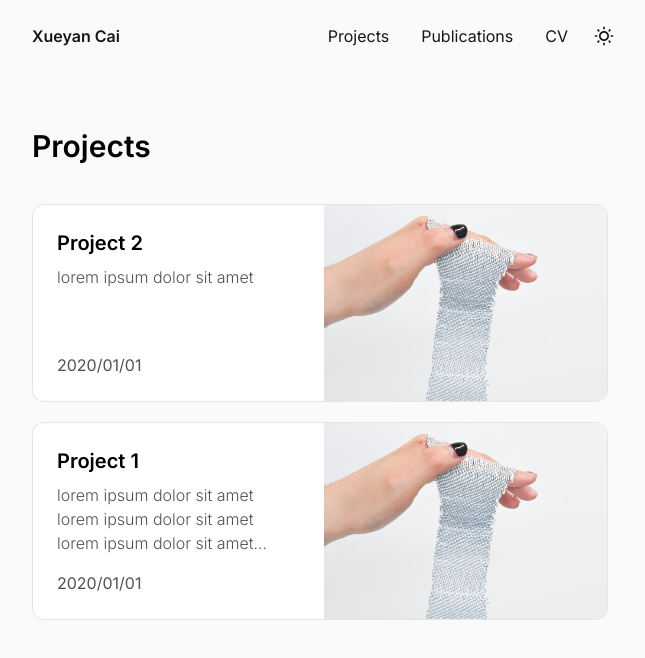
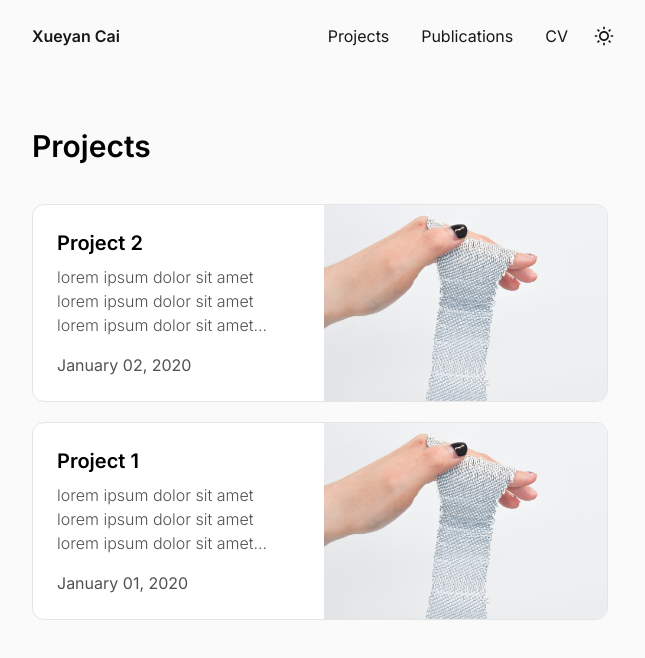
Before and after one commit to anxndsgn/academic-homepage-template, a Next.js app: page /projects in a window 1280 px wide. Shown: the top 658 px of the page, without its empty margins (320-965 px from the left). Built offline with nearby package versions, Linux system fonts and the light colour scheme.

Commit message:
chore: Update file paths and dependencies, and refactor components in Projects and Home components

```diff
--- a/package.json
+++ b/package.json
@@ -21,7 +21,7 @@
     "bibtex-parse-js": "^0.0.24",
     "class-variance-authority": "^0.7.0",
     "clsx": "^2.1.1",
-    "framer-motion": "^11.2.10",
+    "date-fns": "^3.6.0",
     "gray-matter": "^4.0.3",
     "lucide-react": "^0.390.0",
     "next": "14.2.3",
--- a/src/app/projects/[id]/page.js
+++ /dev/null
@@ -1,63 +0,0 @@
-import React from "react";
-import { fs, promises } from "fs";
-import path from "path";
-import matter from "gray-matter";
-import { MDXRemote } from "next-mdx-remote/rsc";
-import { useMDXComponents } from "@/mdx-components";
-import { Button } from "@/components/ui/button";
-import Link from "next/link";
-import { RiArrowLeftSLine } from "@remixicon/react";
-
-async function getMdxFilesList(filePath) {
-  const fullPath = path.join(process.cwd(), filePath);
-  const files = await promises.readdir(fullPath);
-  const mdxFilesList = await Promise.all(
-    files
-      .filter((file) => path.extname(file) === ".mdx")
-      .map(async (file) => {
-        const filePath = path.join(fullPath, file);
-        const fileContents = await promises.readFile(filePath, "utf8");
-        const { data } = matter(fileContents);
-        return {
-          filePath,
-          projectName: data.projectName,
-          projectDesription: data.projectDescription,
-          projectTime: data.projectTime,
-          projectImg: data.projectImg,
-          projectId: data.projectName.toLowerCase().replace(/\s/g, ""),
-        };
-      })
-  );
-  return mdxFilesList.reverse();
-}
-const projectList = await getMdxFilesList("src/data/projects");
-
-export async function generateStaticParams() {
-  return projectList.map((project) => ({
-    id: projectList.projectId,
-  }));
-}
-
-export default async function Page({ params }) {
-  const project = projectList.find(
-    (project) => project.projectId === params.id
-  );
-  const fileContents = await promises.readFile(project.filePath, "utf8");
-  const { content } = matter(fileContents);
-
-  const MDXComponents = useMDXComponents();
-
-  return (
-    <main className="md:w-[40rem] w-full m-auto px-8 mt-32 flex flex-col gap-10">
-      <div className="flex gap-4">
-        <Link href="/projects">
-          <Button variant="outline" size="icon">
-            <RiArrowLeftSLine className="w-5 h-5" />
-          </Button>
-        </Link>
-        <h1 className="text-3xl font-semibold">{project.projectName}</h1>
-      </div>
-      <MDXRemote source={content} components={MDXComponents} />
-    </main>
-  );
-}
--- /dev/null
+++ b/src/app/projects/[slug]/page.js
@@ -0,0 +1,47 @@
+import React from "react";
+import { MDXRemote } from "next-mdx-remote/rsc";
+import { useMDXComponents } from "@/mdx-components";
+import { Button } from "@/components/ui/button";
+import Link from "next/link";
+import { RiArrowLeftSLine } from "@remixicon/react";
+import { formatDate, getProjects } from "../utils";
+import { notFound } from "next/navigation";
+
+export async function generateStaticParams() {
+  const projectList = getProjects();
+  return projectList.map((project) => ({
+    slug: projectList.slug,
+  }));
+}
+
+export function generateMetadata({ params }) {
+  const project = getProjects().find((project) => project.slug === params.slug);
+  return {
+    title: project.metadata.title,
+    description: project.metadata.description,
+  };
+}
+
+export default async function Page({ params }) {
+  const project = getProjects().find((project) => project.slug === params.slug);
+
+  if (!project) {
+    notFound();
+  }
+
+  const MDXComponents = useMDXComponents();
+
+  return (
+    <main className="md:w-[40rem] w-full m-auto px-8 mt-32 flex flex-col gap-10">
+      <div className="flex gap-4">
+        <Link href="/projects">
+          <Button variant="outline" size="icon">
+            <RiArrowLeftSLine className="w-5 h-5" />
+          </Button>
+        </Link>
+        <h1 className="text-3xl font-semibold">{project.metadata.title}</h1>
+      </div>
+      <MDXRemote source={project.content} components={MDXComponents} />
+    </main>
+  );
+}
--- a/src/app/projects/page.js
+++ b/src/app/projects/page.js
@@ -1,47 +1,29 @@
 import React from "react";
 import ProjectCard from "@/components/ProjectCard";
-import fs from "fs";
-import path from "path";
-import matter from "gray-matter";
+import { formatDate, getProjects } from "./utils";
 
-function getMdxFilesList(directoryPath) {
-  const fullPath = path.resolve(directoryPath);
-  // const fullPath = path.join(process.cwd(), directoryPath);
-  const files = fs.readdirSync(fullPath);
-  const mdxFilesList = files
-    .filter((file) => path.extname(file) === ".mdx")
-    .map((file) => {
-      const filePath = path.join(fullPath, file);
-      const fileContents = fs.readFileSync(filePath, "utf8");
-      const { data } = matter(fileContents);
-      return {
-        filePath,
-        projectName: data.projectName,
-        projectDesription: data.projectDescription,
-        projectTime: data.projectTime,
-        projectImg: data.projectImg,
-        projectId: data.projectName.toLowerCase().replace(/\s/g, ""),
-      };
-    });
-  return mdxFilesList.reverse();
-}
+export const metadata = {
+  title: "Projects",
+};
 
 export default async function Projects() {
-  const projectList = getMdxFilesList("src/data/projects");
+  let projects = getProjects().sort((a, b) => {
+    return new Date(b.metadata.date) - new Date(a.metadata.date);
+  });
 
   return (
     <main className="md:w-[40rem] w-full m-auto px-8 mt-32 flex flex-col gap-10">
       <h1 className="text-3xl font-semibold">Projects</h1>
 
       <section className="grid gap-5 transition-all h-auto">
-        {projectList.map((project) => (
+        {projects.map((project) => (
           <ProjectCard
-            key={project.projectName}
-            title={project.projectName}
-            desription={project.projectDesription}
-            time={project.projectTime}
-            img={project.projectImg}
-            id={project.projectId}
+            key={project.slug}
+            title={project.metadata.title}
+            description={project.metadata.description}
+            date={formatDate(project.metadata.date)}
+            img={project.metadata.image}
+            slug={project.slug}
           />
         ))}
       </section>
--- /dev/null
+++ b/src/app/projects/utils.js
@@ -0,0 +1,46 @@
+import fs from "fs";
+import path from "path";
+import matter from "gray-matter";
+import { parseISO, format } from "date-fns";
+
+function parseFrontmatter(content) {
+  let { data, content: mdxContent } = matter(content);
+  return {
+    metadata: data,
+    content: mdxContent,
+  };
+}
+
+function getMDXFiles(dir) {
+  return fs.readdirSync(dir).filter((file) => path.extname(file) === ".mdx");
+}
+
+function readMDXFile(filePath) {
+  let rawContent = fs.readFileSync(filePath, "utf-8");
+  return parseFrontmatter(rawContent);
+}
+
+function getMDXData(dir) {
+  let mdxFiles = getMDXFiles(dir);
+  return mdxFiles.map((file) => {
+    let { metadata, content } = readMDXFile(path.join(dir, file));
+    let slug = path
+      .basename(file, path.extname(file))
+      .replace(/ /g, "")
+      .toLowerCase();
+
+    return {
+      metadata,
+      slug,
+      content,
+    };
+  });
+}
+
+export function getProjects() {
+  return getMDXData(path.join(process.cwd(), "src", "data", "projects"));
+}
+
+export function formatDate(date) {
+  return format(parseISO(date), "MMMM dd, yyyy");
+}
--- a/src/components/Header.js
+++ b/src/components/Header.js
@@ -8,19 +8,22 @@ import {
 } from "@remixicon/react";
 import Link from "next/link";
 import { Button } from "@/components/ui/button";
-import { useState } from "react";
+import { useState, useEffect } from "react";
 import { useTheme } from "next-themes";
-
-const navItems = [
-  { name: "Projects", href: "/projects" },
-  { name: "Publications", href: "/publications" },
-  { name: "CV", href: "/cv" },
-];
 
 export default function Header() {
   const [menuIsOpen, setMenuIsOpen] = useState(false);
+  const [mounted, setMounted] = useState(false);
 
   const { theme, setTheme } = useTheme();
+
+  useEffect(() => {
+    setMounted(true);
+  }, []);
+
+  if (!mounted) {
+    return null;
+  }
 
   return (
     <div
--- a/src/components/ProjectCard.js
+++ b/src/components/ProjectCard.js
@@ -1,25 +1,32 @@
 import Link from "next/link";
 import Image from "next/image";
 
-export default function ProjectCard({ title, desription, time, img, id }) {
+export default function ProjectCard({
+  title,
+  description,
+  date,
+  img,
+  slug,
+  id,
+}) {
   return (
-    <Link href={`projects/${id}`}>
+    <Link href={`projects/${slug}`} className="h-auto">
       <div className=" grid grid-cols-2 gap-2 border-neutral-200 dark:border-neutral-700 border w-full rounded-xl bg-white dark:bg-neutral-800 hover:shadow-sm overflow-hidden">
         <div className="p-6 flex flex-col justify-between ">
           <div className="flex flex-col gap-2 mb-4">
             <h2 className="text-xl font-semibold">{title}</h2>
             <p className="text-neutral-600 dark:text-neutral-300 font-light line-clamp-3 min-h-[72px]">
-              {desription}
+              {description}
             </p>
           </div>
-          <p className="text-neutral-600 dark:text-neutral-300">{time}</p>
+          <p className="text-neutral-600 dark:text-neutral-300">{date}</p>
         </div>
         <Image
           src={img}
           width={200}
           height={200}
-          alt="project Image"
-          className="w-full h-full object-cover"
+          alt="project image"
+          className="w-full h-full object-cover "
         />
       </div>
     </Link>
--- a/src/components/Publications.js
+++ b/src/components/Publications.js
@@ -4,10 +4,13 @@ export default function Publications({ bibtex }) {
   const parsed = bibtexParse.toJSON(bibtex);
 
   return (
-    <ul className="flex flex-col gap-4">
+    <ol className="flex flex-col gap-4">
       {parsed.map((item) => {
         return (
-          <li key={item.entryTags.title} className="flex flex-col gap-1">
+          <li
+            key={item.entryTags.title}
+            className=" gap-1 list-outside list-decimal"
+          >
             <h2 className="text-base font-medium dark:text-neutral-50">
               {item.entryTags.url ? (
                 <a href={item.entryTags.url} className="underline">
@@ -29,6 +32,6 @@ export default function Publications({ bibtex }) {
           </li>
         );
       })}
-    </ul>
+    </ol>
   );
 }
--- a/src/data/projects/Project 1.mdx
+++ b/src/data/projects/Project 1.mdx
@@ -1,8 +1,8 @@
 ---
-projectName: Project 1
-projectDescription: lorem ipsum dolor sit amet lorem ipsum dolor sit amet lorem ipsum dolor sit amet lorem ipsum dolor sit amet lorem ipsum dolor sit amet
-projectTime: 2020/01/01
-projectImg: /project1.jpg
+title: "Project 1"
+description: "lorem ipsum dolor sit amet lorem ipsum dolor sit amet lorem ipsum dolor sit amet lorem ipsum dolor sit amet lorem ipsum dolor sit amet"
+date: "2020-01-01"
+image: "/project1.jpg"
 ---
 
 # Hello word!
--- a/src/data/projects/Project 2.mdx
+++ b/src/data/projects/Project 2.mdx
@@ -1,8 +1,8 @@
 ---
-projectName: Project 2
-projectDescription: lorem ipsum dolor sit amet
-projectTime: 2020/01/01
-projectImg: /project1.jpg
+title: "Project 2"
+description: "lorem ipsum dolor sit amet lorem ipsum dolor sit amet lorem ipsum dolor sit amet lorem ipsum dolor sit amet lorem ipsum dolor sit amet"
+date: "2020-01-02"
+image: "/project1.jpg"
 ---
 
 # Hello word!
--- a/src/lib/utils.js
+++ b/src/lib/utils.js
@@ -1,6 +1,6 @@
-import { clsx } from "clsx"
-import { twMerge } from "tailwind-merge"
+import { clsx } from "clsx";
+import { twMerge } from "tailwind-merge";
 
 export function cn(...inputs) {
-  return twMerge(clsx(inputs))
+  return twMerge(clsx(inputs));
 }
```
Also changed, not shown: 1 other file (tests, documents, lock files or other folders).
